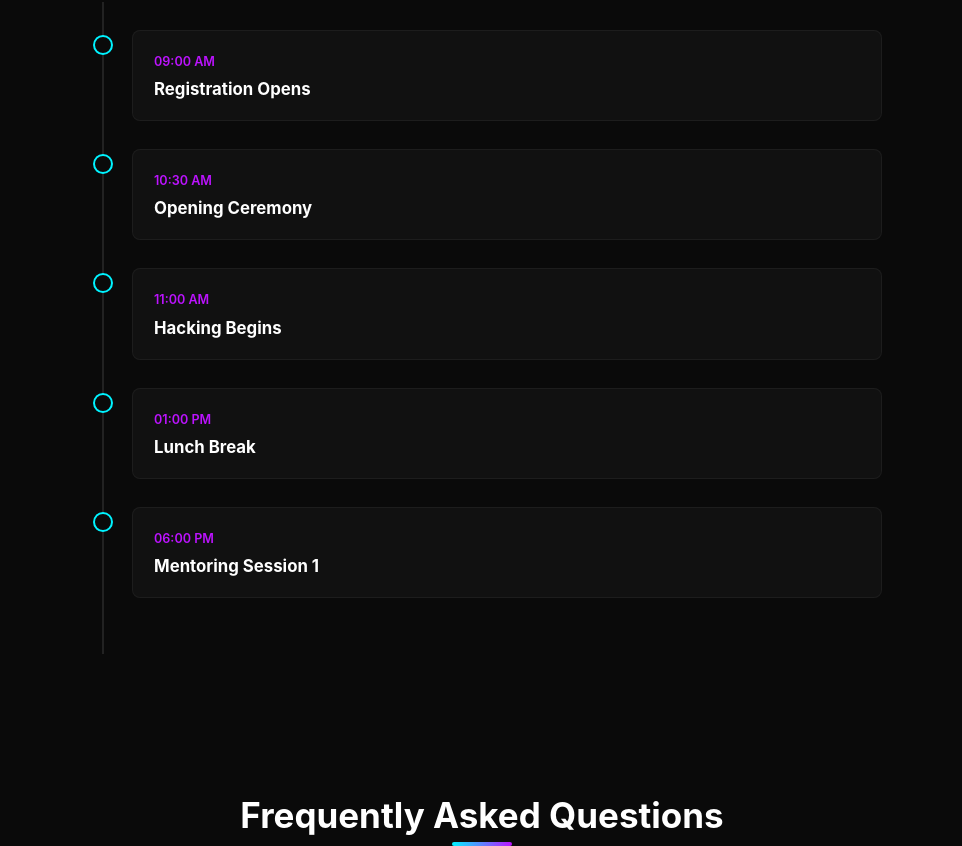
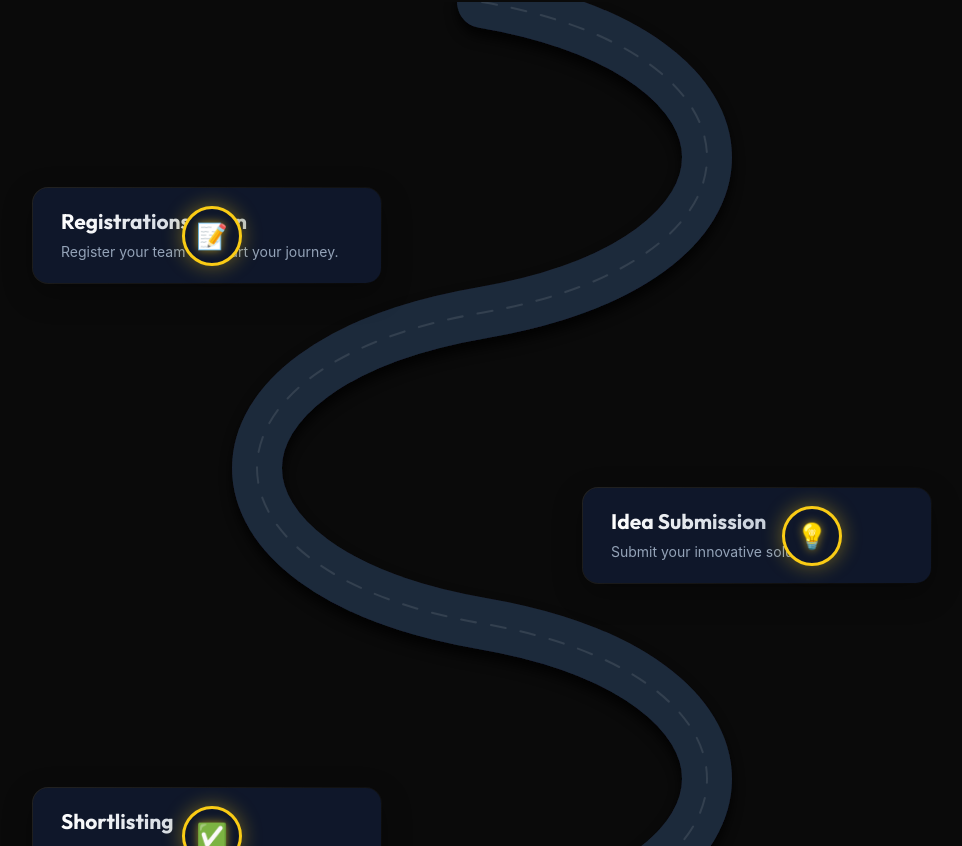
Before and after one commit to chandanaputtaswamy/Cognithon-26, a React (Vite) app: page / in a window 1280 px wide. Shown: the part 3234-4080 px from the top of the page, without its empty margins (158-1120 px from the left). Built offline with nearby package versions, Linux system fonts and the light colour scheme.

Commit message:
feat: Implement Premium Dark Roadmap with SVG path and Gold markers

```diff
--- a/src/components/Guidelines.tsx
+++ b/src/components/Guidelines.tsx
@@ -22,7 +22,7 @@ const Guidelines = () => {
                         initial={{ opacity: 0, x: -20 }}
                         whileInView={{ opacity: 1, x: 0 }}
                         transition={{ duration: 0.5, delay: index * 0.1 }}
-                        viewport={{ once: true }}
+                        viewport={{ once: false, amount: 0.2 }}
                     >
                         <span className="guideline-icon">⚡</span>
                         <span className="guideline-text">{rule}</span>
--- a/src/components/Timeline.tsx
+++ b/src/components/Timeline.tsx
@@ -1,21 +1,100 @@
+import { motion } from 'framer-motion';
 import '../styles/Timeline.css';
 
 interface TimelineEvent {
-    time: string;
-    event: string;
+    title: string;
+    description: string;
+    icon: string;
 }
 
-const Timeline = ({ events }: { events: TimelineEvent[] }) => {
+const roadmapData: TimelineEvent[] = [
+    { title: "Registrations Open", description: "Register your team and start your journey.", icon: "📝" },
+    { title: "Idea Submission", description: "Submit your innovative solutions.", icon: "💡" },
+    { title: "Shortlisting", description: "Top teams selected for the finale.", icon: "✅" },
+    { title: "Mentorship Round", description: "Expert guidance to refine your ideas.", icon: "👨‍🏫" },
+    { title: "Final Hack Day", description: "24-hour coding marathon begins.", icon: "🚀" },
+    { title: "Judging & Results", description: "Pitch to judges and win big.", icon: "🏆" }
+];
+
+const Timeline = () => {
+    const itemHeight = 300; // Increased height for better spacing
+    const totalHeight = (roadmapData.length * itemHeight) + 100;
+
+    const generatePath = () => {
+        let d = `M 500 0`;
+        roadmapData.forEach((_, index) => {
+            const yStart = index * itemHeight;
+            const yEnd = (index + 1) * itemHeight;
+            const peakX = index % 2 === 0 ? 800 : 200;
+            d += ` C ${peakX} ${yStart + 50}, ${peakX} ${yEnd - 50}, 500 ${yEnd}`;
+        });
+        return d;
+    };
+
     return (
-        <div className="timeline">
-            {events.map((item, index) => (
-                <div key={index} className="timeline-item">
-                    <div className="timeline-dot"></div>
-                    <div className="timeline-content">
-                        <span className="timeline-time">{item.time}</span>
-                        <h4 className="timeline-event">{item.event}</h4>
+        <div className="timeline-roadmap">
+            <svg
+                className="roadmap-svg"
+                width="1000"
+                height={totalHeight}
+                viewBox={`0 0 1000 ${totalHeight}`}
+                preserveAspectRatio="none"
+            >
+                <defs>
+                    <filter id="roadShadow" x="-50%" y="-50%" width="200%" height="200%">
+                        <feDropShadow dx="0" dy="8" stdDeviation="6" floodColor="#000" floodOpacity="0.8" />
+                    </filter>
+                    <linearGradient id="goldGradient" x1="0%" y1="0%" x2="100%" y2="100%">
+                        <stop offset="0%" stopColor="#facc15" />
+                        <stop offset="100%" stopColor="#ca8a04" />
+                    </linearGradient>
+                </defs>
+
+                {/* The Road (Thick Dark Path) */}
+                <path
+                    d={generatePath()}
+                    stroke="#1e293b"
+                    strokeWidth="50"
+                    fill="none"
+                    strokeLinecap="round"
+                    filter="url(#roadShadow)"
+                    className="path-road"
+                />
+
+                {/* Center Line (Subtle) */}
+                <path
+                    d={generatePath()}
+                    stroke="rgba(255,255,255,0.1)"
+                    strokeWidth="2"
+                    fill="none"
+                    strokeDasharray="15 15"
+                    strokeLinecap="round"
+                    className="path-line-center"
+                />
+            </svg>
+
+            {roadmapData.map((item, index) => (
+                <motion.div
+                    key={index}
+                    className={`roadmap-item ${index % 2 === 0 ? 'left' : 'right'}`}
+                    initial={{ opacity: 0, y: 50 }}
+                    whileInView={{ opacity: 1, y: 0 }}
+                    transition={{ duration: 0.7, delay: 0.1 }}
+                    viewport={{ once: false, amount: 0.3 }}
+                >
+                    <div className="roadmap-content">
+                        <div className="content-inner">
+                            <h4 className="roadmap-title">{item.title}</h4>
+                            <p className="roadmap-desc">{item.description}</p>
+                        </div>
                     </div>
-                </div>
+
+                    <div className="roadmap-marker-wrapper">
+                        <div className="roadmap-marker">
+                            <span className="marker-icon">{item.icon}</span>
+                        </div>
+                    </div>
+                </motion.div>
             ))}
         </div>
     );
--- a/src/styles/Timeline.css
+++ b/src/styles/Timeline.css
@@ -1,67 +1,206 @@
-.timeline {
+/* --- Roadmap Container --- */
+.timeline-roadmap {
     position: relative;
-    max-width: 800px;
+    max-width: 1000px;
     margin: 0 auto;
-    padding: 2rem 0;
+    padding: 6rem 0;
+    overflow: hidden;
+    /* Optional: If the parent section isn't dark enough, we can add a background here */
 }
 
-.timeline::before {
-    content: '';
+/* Ensure SVG is behind */
+.roadmap-svg {
     position: absolute;
     top: 0;
-    bottom: 0;
-    left: 20px;
-    width: 2px;
-    background: rgba(255, 255, 255, 0.1);
+    left: 0;
+    width: 100%;
+    height: 100%;
+    z-index: 0;
+    pointer-events: none;
 }
 
-.timeline-item {
+.roadmap-item {
     position: relative;
-    margin-bottom: 2rem;
-    padding-left: 50px;
+    width: 50%;
+    box-sizing: border-box;
+    height: 300px;
+    /* Match TSX itemHeight */
+    display: flex;
+    align-items: center;
+    z-index: 1;
 }
 
-.timeline-dot {
-    position: absolute;
-    left: 11px;
-    top: 5px;
-    width: 20px;
-    height: 20px;
-    background: var(--bg-dark);
-    border: 2px solid var(--color-primary);
-    border-radius: 50%;
-    z-index: 1;
-    transition: all 0.3s ease;
+/* Left Items */
+.roadmap-item.left {
+    left: 0;
+    justify-content: flex-end;
+    padding-right: 100px;
+    /* Distance from center/road */
 }
 
-.timeline-item:hover .timeline-dot {
-    background: var(--color-primary);
-    box-shadow: 0 0 10px var(--color-primary);
+/* Right Items */
+.roadmap-item.right {
+    left: 50%;
+    justify-content: flex-start;
+    padding-left: 100px;
+    /* Distance from center/road */
 }
 
-.timeline-content {
-    background: var(--bg-card);
-    padding: 1.5rem;
-    border-radius: 8px;
-    border: 1px solid rgba(255, 255, 255, 0.05);
-    transition: transform 0.3s ease;
+
+/* --- MARKERS (Gold Glow) --- */
+.roadmap-marker-wrapper {
+    position: absolute;
+    top: 50%;
+    transform: translateY(-50%);
+    /* Position needs to match SVG peaks */
+    /* Left Peak is at X=200px (Relative to 1000px container) */
+    /* Right Peak is at X=800px (Relative to 1000px container) */
 }
 
-.timeline-item:hover .timeline-content {
-    transform: translateX(5px);
-    border-color: var(--color-primary);
+/* Left Item (wrapper is inside left 50%) -> Needs to be at X=200 */
+/* .left is 0-500px. X=200 is 200px from left. */
+.roadmap-item.left .roadmap-marker-wrapper {
+    left: 200px;
 }
 
-.timeline-time {
-    display: block;
-    font-size: 0.9rem;
-    color: var(--color-secondary);
-    margin-bottom: 0.5rem;
-    font-weight: 600;
+/* Right Item (wrapper is inside right 50%) -> Needs to be at X=800 */
+/* .right is 500-1000px. X=800 is 300px from left of this container. */
+.roadmap-item.right .roadmap-marker-wrapper {
+    left: 300px;
 }
 
-.timeline-event {
-    font-size: 1.2rem;
+.roadmap-marker {
+    width: 60px;
+    height: 60px;
+    background: #0f172a;
+    /* Dark Navy Background */
+    border: 3px solid #facc15;
+    /* Gold Border */
+    border-radius: 50%;
+    display: flex;
+    justify-content: center;
+    align-items: center;
+    box-shadow: 0 0 20px rgba(250, 204, 21, 0.4);
+    /* Gold Glow */
+    transition: transform 0.4s cubic-bezier(0.175, 0.885, 0.32, 1.275);
+    z-index: 10;
+}
+
+.marker-icon {
+    font-size: 1.8rem;
+    filter: drop-shadow(0 0 5px rgba(250, 204, 21, 0.6));
+}
+
+.roadmap-item:hover .roadmap-marker {
+    transform: scale(1.2);
+    box-shadow: 0 0 35px rgba(250, 204, 21, 0.7);
+    background: #facc15;
+}
+
+.roadmap-item:hover .marker-icon {
+    filter: none;
+    /* simple emoji */
+}
+
+
+/* --- CONTENT CARDS (Minimal & Premium) --- */
+.roadmap-content {
+    background: rgba(30, 41, 59, 0.7);
+    /* Dark Slate, High Transparency */
+    padding: 1px;
+    /* Border Wrapper */
+    border-radius: 16px;
+    /* Gradient Border Trick */
+    background: linear-gradient(145deg, rgba(255, 255, 255, 0.1), rgba(255, 255, 255, 0));
+    box-shadow: 0 10px 30px rgba(0, 0, 0, 0.3);
+    backdrop-filter: blur(10px);
+    max-width: 350px;
+    width: 100%;
+    transition: transform 0.3s ease, box-shadow 0.3s ease;
+}
+
+.content-inner {
+    background: #0f172a;
+    /* Inner Dark Bg */
+    padding: 1.5rem 2rem;
+    border-radius: 15px;
+    height: 100%;
+}
+
+.roadmap-title {
+    color: #fff;
+    font-family: 'Outfit', sans-serif;
+    font-size: 1.5rem;
+    font-weight: 700;
+    margin: 0 0 0.5rem 0;
+    background: linear-gradient(90deg, #fff, #94a3b8);
+    -webkit-background-clip: text;
+    -webkit-text-fill-color: transparent;
+}
+
+.roadmap-desc {
+    color: #94a3b8;
+    /* Soft Grey */
+    font-size: 1rem;
     margin: 0;
-    color: var(--text-main);
+    line-height: 1.5;
 }
+
+.roadmap-item:hover .roadmap-content {
+    transform: translateY(-8px);
+    box-shadow: 0 20px 40px rgba(0, 0, 0, 0.5);
+}
+
+.roadmap-item:hover .roadmap-title {
+    background: linear-gradient(90deg, #facc15, #fff);
+    -webkit-background-clip: text;
+    -webkit-text-fill-color: transparent;
+}
+
+
+/* --- MOBILE RESPONSIVE --- */
+@media (max-width: 768px) {
+    .timeline-roadmap {
+        padding: 4rem 1rem;
+    }
+
+    .roadmap-svg {
+        display: none;
+    }
+
+    .roadmap-item {
+        width: 100%;
+        left: 0 !important;
+        height: auto;
+        padding: 0 0 3rem 80px !important;
+        /* Left padding for vertical line */
+        justify-content: flex-start !important;
+
+        /* Simple Vertical Line */
+        border-left: 2px dashed rgba(255, 255, 255, 0.1);
+        margin-left: 20px;
+    }
+
+    .roadmap-marker-wrapper {
+        left: -31px !important;
+        /* Center on border line (border is at 0, padding is 80) */
+        /* Wait, if item has margin-left 20px, and border-left...
+           Let's just position absolute relative to item */
+        width: 60px;
+        top: 0 !important;
+        transform: none !important;
+    }
+
+    /* Re-align marker wrapper to be on the left line */
+    .roadmap-item .roadmap-marker-wrapper {
+        left: -31px !important;
+    }
+
+    .roadmap-content {
+        max-width: 100%;
+    }
+
+    .roadmap-title {
+        font-size: 1.3rem;
+    }
+}
```
